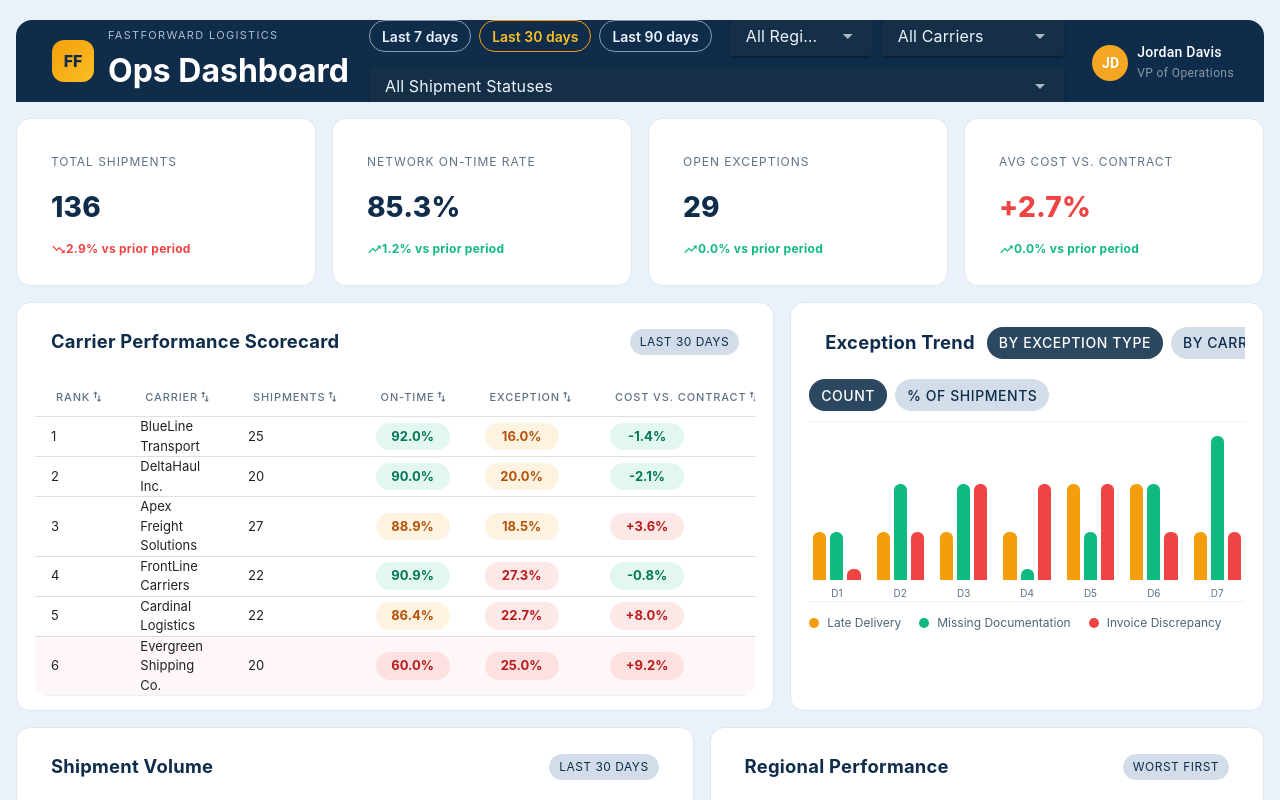
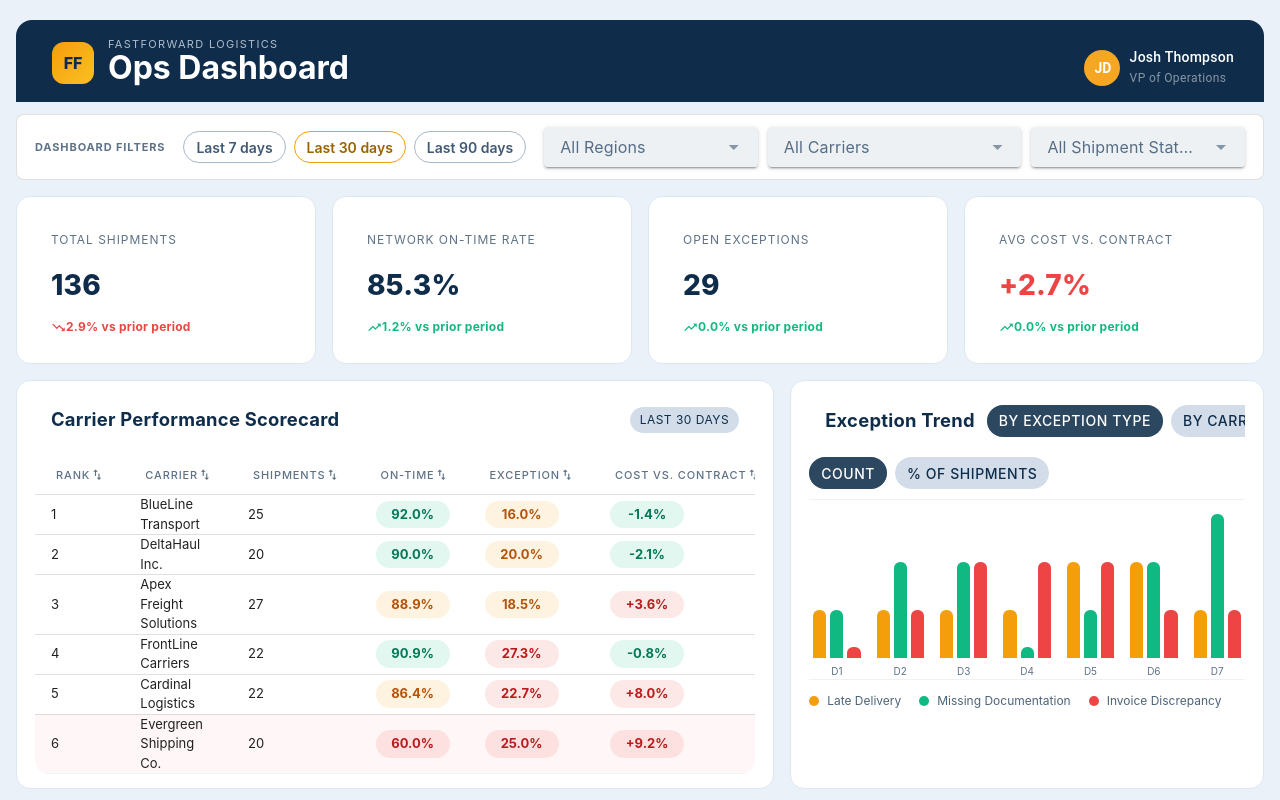
Before and after one commit to JoshuaT-Slalom/my-dashboard, a Vue app: page / in a window 1280 px wide. Shown: the top 800 px of the page. Built offline with nearby package versions, Linux system fonts and the light colour scheme.

Commit message:
new global filter sub head

```diff
--- a/src/style.css
+++ b/src/style.css
@@ -62,7 +62,7 @@ p {
   align-items: center;
   min-height: 82px;
   color: #ecf3ff;
-  margin-bottom: 16px;
+  margin-bottom: 12px;
 }
 
 .topbar.v-app-bar {
@@ -72,6 +72,7 @@ p {
 
 .topbar .v-toolbar__content,
 .topbar .v-app-bar__content {
+  align-items: flex-end;
   min-height: 82px;
   height: auto;
   justify-content: space-between;
@@ -81,9 +82,16 @@ p {
 
 .brand-block {
   display: flex;
-  align-items: center;
+  align-items: flex-end;
   gap: 14px;
   margin-left: 18px;
+}
+
+.brand-copy {
+  align-items: flex-start;
+  display: flex;
+  flex-direction: column;
+  justify-content: flex-end;
 }
 
 .brand-mark {
@@ -99,13 +107,15 @@ p {
 
 .eyebrow {
   font-size: 11px;
+  line-height: 1.1;
   letter-spacing: 0.12em;
   text-transform: uppercase;
   color: rgba(236, 243, 255, 0.72);
 }
 
 .topbar h1 {
-  margin: 3px 0 0;
+  line-height: 1;
+  margin: 2px 0 0;
   color: #fff;
   font-size: 2rem;
 }
@@ -113,12 +123,31 @@ p {
 .filter-row {
   display: flex;
   align-items: center;
-  flex: 1 1 0;
+  flex: 1 1 auto;
   gap: 10px;
   flex-wrap: wrap;
   justify-content: flex-end;
-  margin-left: auto;
+  margin-left: 0;
   min-width: 0;
+}
+
+.filter-navigation {
+  align-items: center;
+  background: #fff;
+  display: flex;
+  gap: 18px;
+  margin-bottom: 16px;
+  min-height: 64px;
+  padding: 12px 18px;
+}
+
+.filter-navigation-label {
+  color: #5e7287;
+  flex: 0 0 auto;
+  font-size: 11px;
+  font-weight: 700;
+  letter-spacing: 0.08em;
+  text-transform: uppercase;
 }
 
 .user-menu-button {
@@ -148,13 +177,13 @@ p {
 }
 
 .header-select .v-field {
-  background: rgba(6, 23, 36, 0.3);
-  color: #ecf3ff;
+  background: #f7fafc;
+  color: #11263f;
 }
 
 .header-select .v-field__input,
 .header-select .v-field__append-inner .v-icon {
-  color: #ecf3ff;
+  color: #405a76;
 }
 
 .header-duration {
@@ -162,16 +191,16 @@ p {
   display: flex;
   align-items: center;
   gap: 8px;
-  margin-left: auto;
-  margin-right: 8px;
+  margin: 0 8px 0 0;
+  transform: none;
 }
 
 .header-duration .duration-chip {
   display: inline-flex;
   align-items: center;
-  border: 1px solid rgba(236, 243, 255, 0.55) !important;
+  border: 1px solid #a9b8c8 !important;
   border-radius: 999px !important;
-  color: #ecf3ff;
+  color: #405a76;
   cursor: pointer;
   font-weight: 600;
   min-height: 32px;
@@ -186,13 +215,13 @@ p {
 }
 
 .header-duration .duration-chip:hover {
-  background: rgba(245, 158, 11, 0.2);
+  background: #eef6ff;
   border-color: #fbbf24 !important;
 }
 
 .header-duration .duration-chip-active {
   border-color: #f59e0b !important;
-  color: #fbbf24;
+  color: #9a6300;
 }
 
 .header-duration .duration-chip-active:hover {
@@ -631,13 +660,16 @@ tr.low-score {
     grid-template-columns: 1fr;
   }
 
-  .topbar {
-    flex-direction: column;
-    align-items: flex-start;
+  .topbar .v-app-bar__content {
+    align-items: flex-end;
+    flex-wrap: wrap;
+    min-height: 132px;
   }
 
   .filter-row {
+    flex: 1 0 100%;
     justify-content: flex-end;
+    order: 2;
     width: 100%;
   }
 
--- a/src/views/HomeView.vue
+++ b/src/views/HomeView.vue
@@ -1,7 +1,20 @@
 <template>
   <main class="page-shell">
     <v-app-bar class="topbar" color="#0F2D4A" density="comfortable" elevation="0" position="static" theme="dark">
-      <div class="brand-block"><v-avatar class="brand-mark" size="42">FF</v-avatar><div><div class="eyebrow">FastForward Logistics</div><h1>Ops Dashboard</h1></div></div>
+      <div class="brand-block"><v-avatar class="brand-mark" size="42">FF</v-avatar><div class="brand-copy"><div class="eyebrow">FastForward Logistics</div><h1>Ops Dashboard</h1></div></div>
+      <v-menu location="bottom end" offset="8">
+        <template #activator="{ props }">
+          <v-btn v-bind="props" class="ml-auto user-menu-button" rounded="pill" variant="text">
+            <v-avatar color="#F5A623" size="36"><span class="text-subtitle-2 font-weight-bold text-white">JD</span></v-avatar>
+            <span class="d-flex flex-column align-start user-menu-details"><span class="text-body-2 font-weight-medium text-white">Josh Thompson</span><span class="text-caption" style="color: rgba(255,255,255,0.5)">VP of Operations</span></span>
+          </v-btn>
+        </template>
+        <v-list min-width="180"><v-list-item prepend-icon="mdi-account-outline" title="My Profile" /><v-divider /><v-list-item color="error" prepend-icon="mdi-logout" title="Sign Out" /></v-list>
+      </v-menu>
+    </v-app-bar>
+
+    <v-sheet class="filter-navigation" border rounded="lg">
+      <div class="filter-navigation-label">Dashboard filters</div>
       <div class="filter-row">
         <div class="header-duration" role="group" aria-label="Dashboard date range">
           <v-chip v-for="range in dateRanges" :key="range.value" :class="{ 'duration-chip-active': filters.dateRange === range.value }" class="duration-chip" pill variant="outlined" tabindex="0" @click="filters.dateRange = range.value" @keydown.enter.prevent="filters.dateRange = range.value" @keydown.space.prevent="filters.dateRange = range.value">{{ range.label }}</v-chip>
@@ -10,16 +23,7 @@
         <v-select v-model="filters.carrier" :items="carrierOptions" aria-label="Carrier filter" class="header-select carrier-select" density="compact" hide-details variant="solo-filled" />
         <v-select v-model="filters.status" :items="statusOptions" aria-label="Shipment status filter" class="header-select" density="compact" hide-details variant="solo-filled" />
       </div>
-      <v-menu location="bottom end" offset="8">
-        <template #activator="{ props }">
-          <v-btn v-bind="props" class="ml-auto user-menu-button" rounded="pill" variant="text">
-            <v-avatar color="#F5A623" size="36"><span class="text-subtitle-2 font-weight-bold text-white">JD</span></v-avatar>
-            <span class="d-flex flex-column align-start user-menu-details"><span class="text-body-2 font-weight-medium text-white">Jordan Davis</span><span class="text-caption" style="color: rgba(255,255,255,0.5)">VP of Operations</span></span>
-          </v-btn>
-        </template>
-        <v-list min-width="180"><v-list-item prepend-icon="mdi-account-outline" title="My Profile" /><v-divider /><v-list-item color="error" prepend-icon="mdi-logout" title="Sign Out" /></v-list>
-      </v-menu>
-    </v-app-bar>
+    </v-sheet>
 
     <section class="summary-grid">
       <v-card v-for="card in summaryCards" :key="card.label" class="summary-card" elevation="0"><v-card-text><div class="card-label">{{ card.label }}</div><div class="card-value" :class="card.tone">{{ card.value }}</div><div class="card-trend" :class="card.trend >= 0 ? 'positive' : 'negative'"><v-icon :icon="card.trend >= 0 ? 'mdi-trending-up' : 'mdi-trending-down'" size="15" />{{ Math.abs(card.trend).toFixed(1) }}% vs prior period</div></v-card-text></v-card>
```
